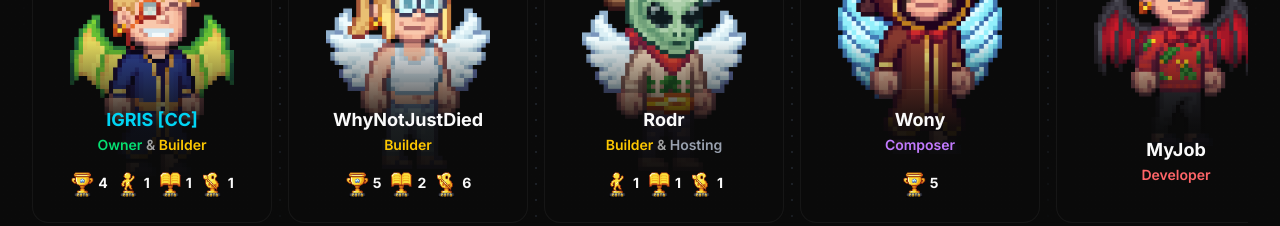
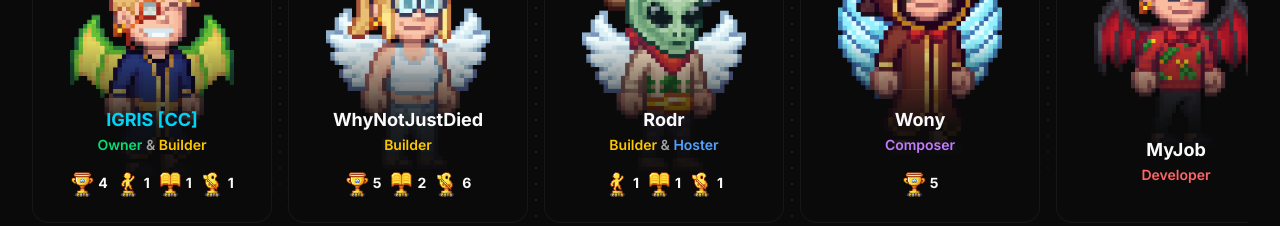
Before and after one commit to vrrel/world-service-v2, a Next.js app: page / in a window 1280 px wide. Shown: the part 1660-1886 px from the top of the page. Built offline with nearby package versions, Linux system fonts and the light colour scheme.

Commit message:
add more role admin and fix pages.yml

```diff
--- a/src/app/components/features-section.tsx
+++ b/src/app/components/features-section.tsx
@@ -15,7 +15,6 @@ import {
 import { Badge } from "@/components/ui/badge";
 import { Image3D } from "@/components/image-3d";
 
-// English Copywriting: Builder Service (Custom Realm Architecture & Design)
 const mainFeatures = [
   {
     icon: Palette,
@@ -43,7 +42,6 @@ const mainFeatures = [
   },
 ];
 
-// English Copywriting: Music Service (Custom Note Block Composition)
 const secondaryFeatures = [
   {
     icon: Piano,
--- a/src/components/image-3d.tsx
+++ b/src/components/image-3d.tsx
@@ -24,10 +24,10 @@ export function Image3D({
     <div className={cn("group relative aspect-[16/9] w-full", className)}>
       <div className="perspective-distant transform-3d">
         {/* Animated background glow */}
-        <div className="absolute rounded-3xl bg-gradient-to-r from-primary/10 via-blue-500/10 to-purple-500/10 opacity-0 blur-2xl transition-all duration-1000 group-hover:opacity-100 sm:-inset-8" />
+        <div className="absolute rounded-3xl bg-gradient-to-r from-primary/10 via-blue-500/10 to-purple-500/10 opacity-0 blur-2xl transition-all duration-1000 group-hover:opacity-100 group-active:opacity-100 sm:-inset-8" />
 
         {/* Main 3D container */}
-        <div className="relative size-full transition-all duration-700 ease-out transform-3d group-hover:translate-z-16 group-hover:rotate-x-8 group-hover:rotate-y-12">
+        <div className="relative size-full transition-all duration-700 ease-out transform-3d group-hover:translate-z-16 group-hover:rotate-x-8 group-hover:rotate-y-12 group-active:translate-z-16 group-active:rotate-x-8 group-active:rotate-y-12">
           {/* Depth layers for 3D effect */}
           <div className="absolute inset-0 translate-x-2 translate-y-4 -translate-z-8 rounded-2xl">
             <div className="size-full rounded-2xl bg-gradient-to-br from-primary/10 via-background/40 to-secondary/10 shadow-xl" />
@@ -40,8 +40,8 @@ export function Image3D({
               className={cn(
                 "pointer-events-none absolute inset-0 z-20 -skew-x-12 bg-gradient-to-r from-transparent via-white/20 to-transparent transition-transform duration-1000 ease-out",
                 isRight
-                  ? "translate-x-full group-hover:-translate-x-full"
-                  : "-translate-x-full group-hover:translate-x-full",
+                  ? "translate-x-full group-hover:-translate-x-full group-active:-translate-x-full"
+                  : "-translate-x-full group-hover:translate-x-full group-active:translate-x-full",
               )}
             />
 
@@ -62,7 +62,7 @@ export function Image3D({
               width={800}
               height={600}
               className={cn(
-                "block size-full object-cover transition-transform duration-700 group-hover:scale-105 dark:hidden",
+                "block size-full object-cover transition-transform duration-700 group-hover:scale-105 group-active:scale-105 dark:hidden",
                 isRight ? "object-center" : "object-left",
               )}
               loading="lazy"
@@ -74,14 +74,14 @@ export function Image3D({
               width={800}
               height={600}
               className={cn(
-                "hidden size-full object-cover transition-transform duration-700 group-hover:scale-105 dark:block",
+                "hidden size-full object-cover transition-transform duration-700 group-hover:scale-105 group-active:scale-105 dark:block",
                 isRight ? "object-center" : "object-left",
               )}
               loading="lazy"
             />
 
             {/* Border highlight */}
-            <div className="absolute inset-0 rounded-2xl ring-1 ring-white/20 transition-all duration-500 group-hover:ring-primary/40 dark:ring-white/10" />
+            <div className="absolute inset-0 rounded-2xl ring-1 ring-white/20 transition-all duration-500 group-hover:ring-primary/40 group-active:ring-primary/40 dark:ring-white/10" />
           </div>
         </div>
       </div>
--- a/src/data/players.json
+++ b/src/data/players.json
@@ -37,7 +37,7 @@
       "image": "/player/rodr.png",
       "admin": [
         "Builder",
-        "Hosting"
+        "Hoster"
       ],
       "testimoni": false,
       "ROTD": {
--- a/src/utils/role-color.ts
+++ b/src/utils/role-color.ts
@@ -3,9 +3,13 @@ export function getRoleColor(role: string): string {
     owner: "text-green-400",
     builder: "text-yellow-400",
     composer: "text-purple-400",
+    artist: "text-cyan-400",
+    hoster: "text-blue-400",
+    broadcaster: "text-purple-500",
     developer: "text-red-400",
     "server admin": "text-red-400",
     police: "text-pink-400",
+    "brand ambassador": "text-cyan-400",
   };
 
   return roleColors[role.toLowerCase()] || "text-gray-400";
```
Also changed, not shown: .pages.yml.
